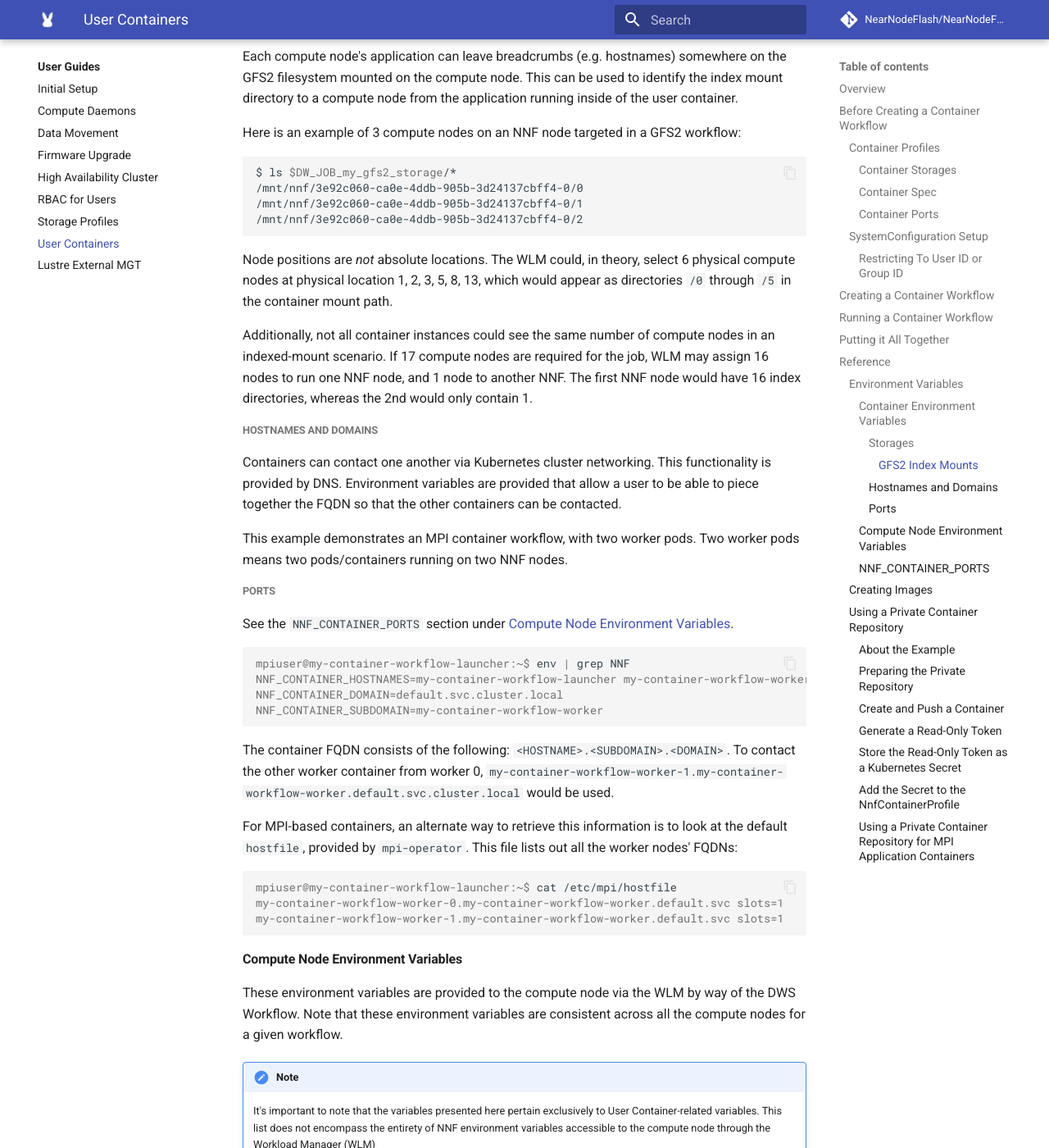
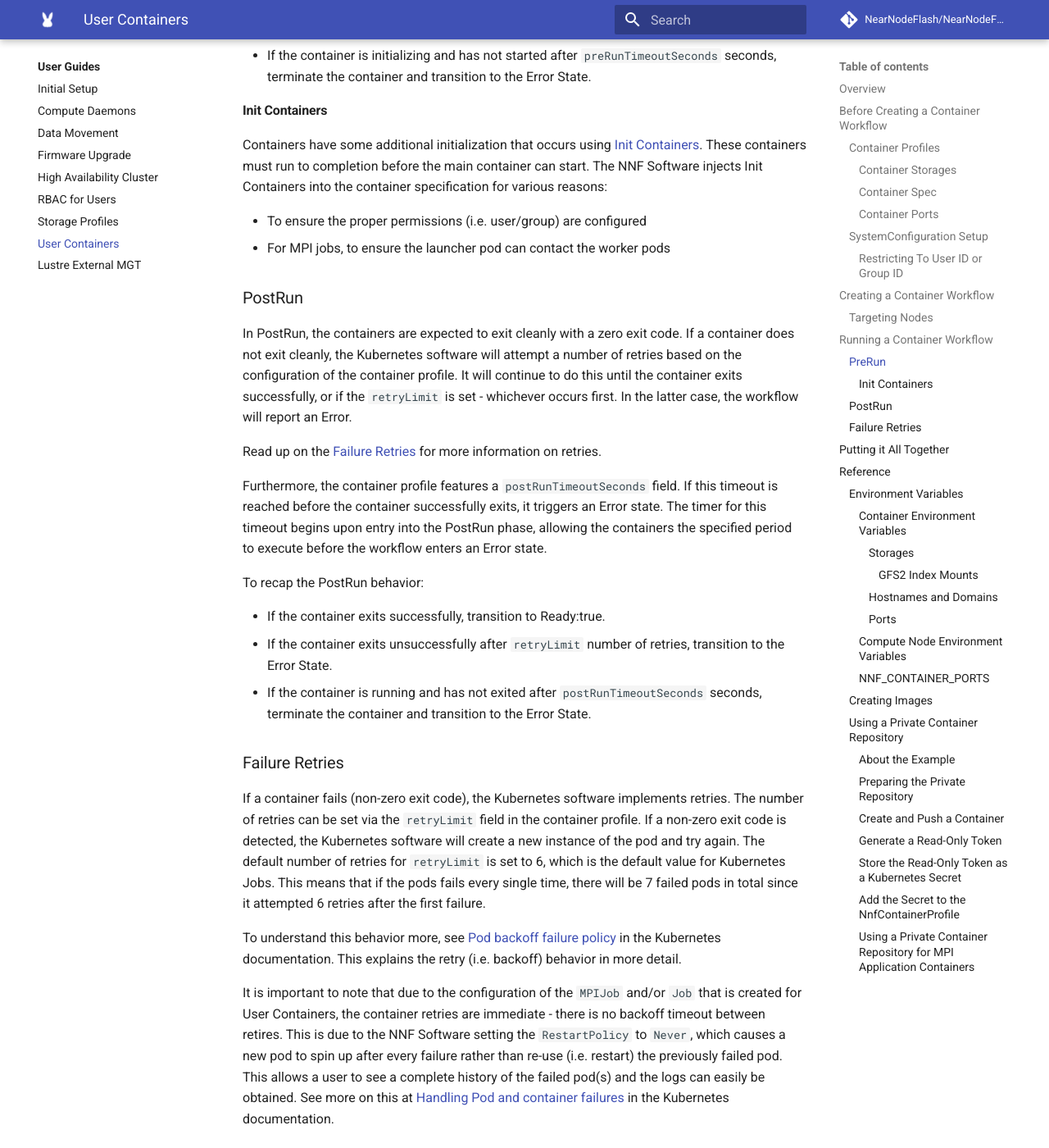
Before and after one commit to NearNodeFlash/NearNodeFlash.github.io, an MkDocs documentation site: the page built from docs/guides/user-containers/readme.md, in a window 1280 px wide and 1400 px high, scrolled down 7220 px. Shown: the whole window at 82% size. Built offline with MkDocs 1.6.1 and Material for MkDocs 9.7.7, drawn with Linux system fonts in a browser that asks for light colours; comment, search, counter and statistics services are not loaded; the version menu is left out; some of the changed text lies outside the part shown.

Commit message:
Added container error handling in PreRun/PostRun
Signed-off-by: Blake Devcich <blake.devcich@hpe.com>

```diff
--- a/docs/guides/user-containers/readme.md
+++ b/docs/guides/user-containers/readme.md
@@ -262,16 +262,106 @@ allowed per workflow.
     GFS2 filesystems have special considerations since the mount directory contains directories for
     every compute node. See [GFS2 Index Mounts](#gfs2-index-mounts) for more info.
 
+### Targeting Nodes
+
+For container directives, compute nodes must be assigned to the workflow. The NNF software will
+trace the compute nodes back to their local NNF nodes and the containers will be executed on those
+NNF nodes. The act of assigning compute nodes to your container workflow instructs the NNF software
+to select the NNF nodes that run the containers.
+
+For the `jobdw` directive that is included above, the servers (i.e. NNF nodes) must also be assigned
+along with the computes.
+
 ## Running a Container Workflow
 
-TODO: Once the container exit strategy is complete, come back to this section to detail:
+Once the workflow is created, it will need to progress through the following states. This is a quick
+overview of the container-related behavior that occurs:
 
-- PreRun Behavior
-- PostRun Behavior
-- Teardown
+- Proposal: Verify storages are provided according to the container profile.
+- Setup: If applicable, request ports from NnfPortManager.
+- DataIn: No container related activity.
+- PreRun: Appropriate `MPIJob` or `Job(s)` are created for the workflow. In turn, user containers
+are created and launched by Kubernetes. Containers are expected to have started in this state.
+- PostRun: Once in PostRun, user containers are expected to have completed (non-zero exit)
+successfully.
+- DataOut: No container related activity.
+- Teardown: Ports are released; `MPIJob` or `Job(s)` are deleted, which in turn deletes the user
+containers.
 
-This will mostly be a from a WLM/DWS Workflow integration perspective, but will touch on the lower
-level workings.
+The two main states of a container workflow (i.e. PreRun, PostRun) are discussed further in the
+following sections.
+
+### PreRun
+
+In PreRun, the containers are created and expected to start. Once the containers have reach a
+non-initialization state (i.e. Running), the containers are considered to have been started and the
+workflow can advance.
+
+By default, containers are expected to start within 60 seconds. If not, the workflow reports an
+Error that the containers cannot be started. This value is configurable via the
+`preRunTimeoutSeconds` field in the container profile.
+
+To summarize the PreRun behavior:
+
+- If the container starts successfully (running), transition to Ready:true.
+- If the container fails to start, transition to the Error State.
+- If the container is initializing and has not started after `preRunTimeoutSeconds` seconds,
+terminate the container and transition to the Error State.
+
+#### Init Containers
+
+Containers have some additional initialization that occurs using [Init
+Containers](https://kubernetes.io/docs/concepts/workloads/pods/init-containers/).  These containers
+must run to completion before the main container can start. The NNF Software injects Init
+Containers into the container specification for various reasons:
+
+- To ensure the proper permissions (i.e. user/group) are configured
+- For MPI jobs, to ensure the launcher pod can contact the worker pods
+
+### PostRun
+
+In PostRun, the containers are expected to exit cleanly with a zero exit code. If a container does
+not exit cleanly, the Kubernetes software will attempt a number of retries based on the
+configuration of the container profile. It will continue to do this until the container exits
+successfully, or if the `retryLimit` is set - whichever occurs first. In the latter case, the
+workflow will report an Error.
+
+Read up on the [Failure Retries](#failure-retries) for more information on retries.
+
+Furthermore, the container profile features a `postRunTimeoutSeconds` field. If this timeout is
+reached before the container successfully exits, it triggers an Error state. The timer for this
+timeout begins upon entry into the PostRun phase, allowing the containers the specified period to
+execute before the workflow enters an Error state.
+
+To recap the PostRun behavior:
+
+- If the container exits successfully, transition to Ready:true.
+- If the container exits unsuccessfully after `retryLimit` number of retries, transition to the
+Error State.
+- If the container is running and has not exited after `postRunTimeoutSeconds` seconds, terminate
+the container and transition to the Error State.
+
+### Failure Retries
+
+If a container fails (non-zero exit code), the Kubernetes software implements retries. The number of
+retries can be set via the `retryLimit` field in the container profile. If a non-zero exit code is
+detected, the Kubernetes software will create a new instance of the pod and try again. The
+default number of retries for `retryLimit` is set to 6, which is the default value for Kubernetes
+Jobs. This means that if the pods fails every single time, there will be 7 failed pods in total
+since it attempted 6 retries after the first failure.
+
+To understand this behavior more, see [Pod backoff failure
+policy](https://kubernetes.io/docs/concepts/workloads/controllers/job/#pod-backoff-failure-policy)
+in the Kubernetes documentation. This explains the retry (i.e. backoff) behavior in more detail.
+
+It is important to note that due to the configuration of the `MPIJob` and/or `Job` that is created
+for User Containers, the container retries are immediate - there is no backoff timeout between
+retires. This is due to the NNF Software setting the `RestartPolicy` to `Never`, which causes a new
+pod to spin up after every failure rather than re-use (i.e. restart) the previously failed pod. This
+allows a user to see a complete history of the failed pod(s) and the logs can easily be obtained.
+See more on this at [Handling Pod and container
+failures](https://kubernetes.io/docs/concepts/workloads/controllers/job/#handling-pod-and-container-failures)
+in the Kubernetes documentation.
 
 ## Putting it All Together
 
@@ -329,6 +419,7 @@ Additionally, not all container instances could see the same number of compute n
 indexed-mount scenario. If 17 compute nodes are required for the job, WLM may assign 16 nodes to run
 one NNF node, and 1 node to another NNF. The first NNF node would have 16 index directories, whereas
 the 2nd would only contain 1.
+
 ##### Hostnames and Domains
 
 Containers can contact one another via Kubernetes cluster networking. This functionality is provided
```
